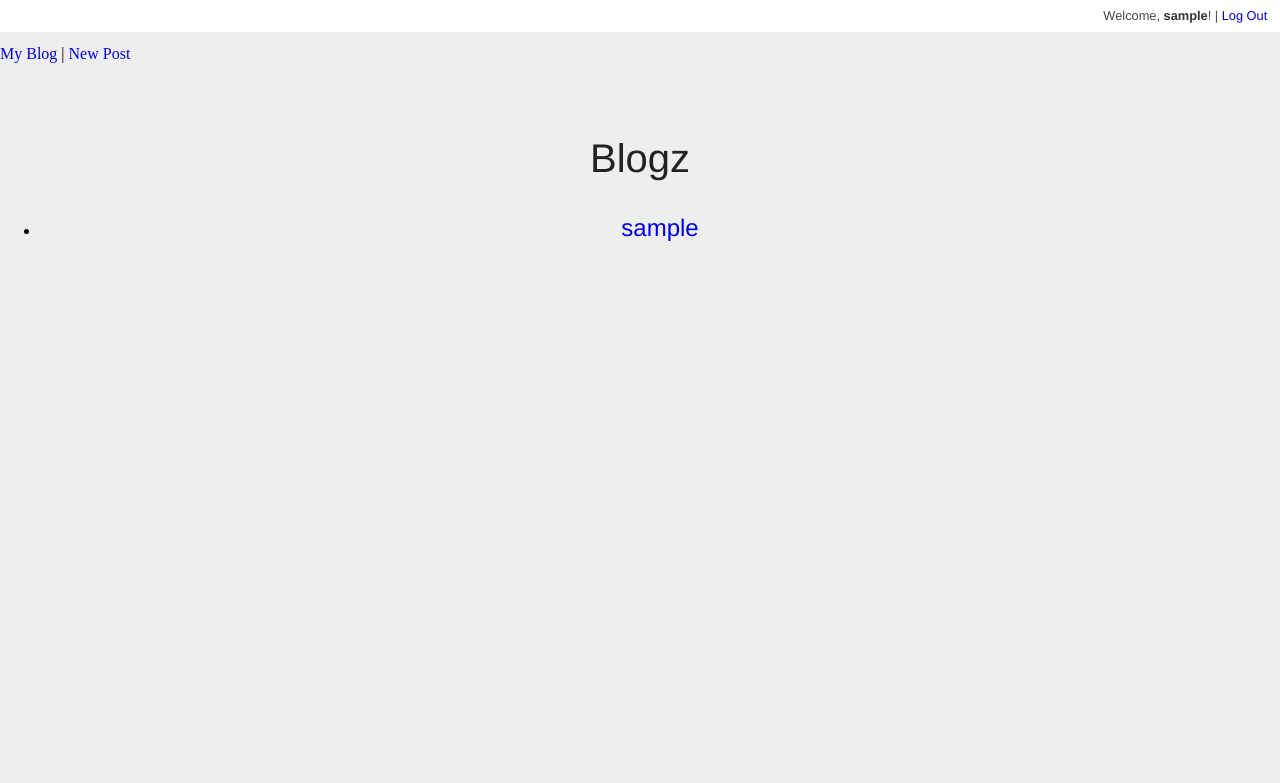
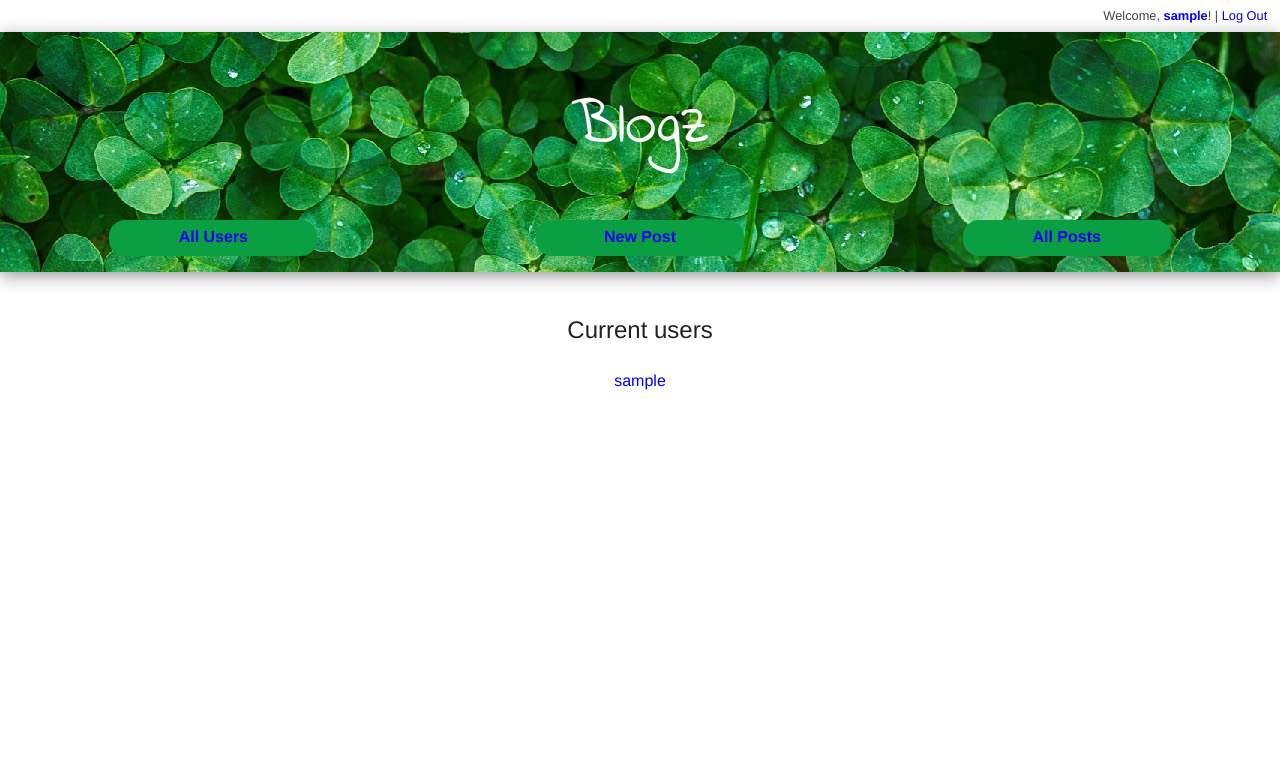
Before and after one commit to Wraenna/blogz, a Flask app: page / in a window 1280 px wide. Shown: the top 783 px of the page. Run offline with Flask 2, Linux system fonts and the light colour scheme; the visitor is signed in with stand-in values (Sample User, id 1); data comes from the database, SQL or seed files in the repository.

Commit message:
Fixed session issues on signup. Fixed bug w/ only 1 post showing for each user. More styles added.

```diff
--- a/main.py
+++ b/main.py
@@ -59,6 +59,7 @@ def require_login():
 @app.route("/logout")
 def logout():
     del session['username']
+    del session['id']
     return redirect("/")
 
 @app.route("/signup", methods=['POST', 'GET'])
@@ -108,6 +109,7 @@ def signup():
             db.session.add(new_user)
             db.session.commit()
             session['username'] = username
+            session['id'] = new_user.id
             return redirect("/newpost")
 
     return render_template("/signup.html", title="Sign Up")
@@ -127,6 +129,7 @@ def login():
         # and then redirect them to "/newpost"
         if user and user.password == password:
             session['username'] = username
+            session['id'] = user.id
             flash("Logged in")
             return redirect('/newpost')
 
@@ -145,7 +148,7 @@ def index():
     # Query for all the users
     users = User.query.all()
     # Render the template to display all the users
-    return render_template("index.html", title="Blogz", users=users)
+    return render_template("index.html", title="Current users", users=users)
 
 
 # Main route. This route renders the blog with all the entries.
@@ -166,9 +169,12 @@ def blog():
     # If it finds the user query parameter, it renders only posts from that author
     if user_id:
         # Pull in only posts made by the user matching the user id
-        posts = Post.query.filter_by(id=user_id).all()
+        posts = Post.query.filter_by(owner_id=user_id).all()
         # Render the template with the list of posts to iterate over
-        return render_template("blog.html", title="My Blog", posts=posts)
+        if len(posts) == 0:
+            return render_template("singleUser.html", title="No Posts Yet", posts=posts)
+        else:
+            return render_template("singleUser.html", title="{}'s Posts".format(posts[0].owner.username), posts=posts)
 
     # Query for all the posts.
     # Order them by pub_date in descending order (newest to oldest)
--- a/static/css/style.css
+++ b/static/css/style.css
@@ -4,13 +4,13 @@ html, body {
 }
 
 body {
-  background-color: #EEEEEE;
+  background-color: #FFFFFF;
 }
 
 #page_title {
   color: #222222;
-  font: 2.5em "Helvetica Neue", sans-serif;
-  font-weight: 100;
+  font: 1.5em "Helvetica Neue", sans-serif;
+  font-weight: 400;
   text-align: center;
   padding-top: 1em;
 
@@ -18,8 +18,8 @@ body {
 
 .indiv_post {
   color: #222222;
-  font: 1.5em "Helvetica Neue", sans-serif;
-  font-weight: 100;
+  font: 1.1em "Helvetica Neue", sans-serif;
+  font-weight: 400;
   text-align: center;
 
 }
@@ -72,11 +72,8 @@ nav {
   background-color: #FFFFFF;
   width: auto;
   height: 1.5em;
-  padding-left: 0.5em;
-  padding-right: 1em;
-  padding-top: 0em;
-  padding-bottom: 1em;
-  margin-bottom: 1em;
+  padding: 0em 1em 1em 0.5em;
+  box-shadow: 0em 10em 5em;
 }
 
 nav ul > li {
@@ -89,7 +86,67 @@ nav ul > li {
   font-weight: bold;
 }
 
-a {
+.splash {
+  background-image: url('/static/img/splash_bg.jpg');
+  background-color: #0b9f43;
+  width: auto;
+  height: 12em;
+  text-align: center;
+  padding-top: 3em;
+  box-shadow: 0em 0.25em 1em #999999;
+}
+
+h1 {
+  margin-top: 0;
+  font: 4em 'Indie Flower', cursive;
+  color: #FFFFFF;
+}
+
+.flex-container {
+  padding: 0;
+  margin: 0;
+  list-style: none;
+
+  display: -webkit-box;
+  display: -moz-box;
+  display: -ms-flexbox;
+  display: -webkit-flex;
+  display: flex;
+
+  -webkit-flex-flow: row wrap;
+  justify-content: space-around;
+}
+
+.flex-item {
+  background: #0b9f43;
+  padding: 0.5em;
+  width: 15%;
+  height: 1.25em;
+  margin-top: 0.25em;
+
+  line-height: 5em;
+  font: 1em "Helvetica Neue", sans-serif;
+  color: #FFFFFF;
+  font-weight: bold;
+  text-align: center;
+  border-radius: 1em / 1em;
+}
+
+.user-flex-item {
+  padding: 0.5em;
+  width: 30%;
+  height: 1.25em;
+  font: 1em "Helvetica Neue", sans-serif;
+  color: #000000;
+  text-align: center;
+
+}
+
+.flex-item a:visited {
+  color: #FFFFFF;
+}
+
+a, .flex-item a {
   text-decoration: none;
 }
 
@@ -97,12 +154,16 @@ a:visited {
   color: #333333;
 }
 
-a:hover {
-  color: #888888;
+a:hover, .flex-item a:hover {
+  color: #79d74d;
 }
 
 p {
-  font: 1em "Helvetica Neue", sans-serif;
-  margin-left: 1em;
-  margin-right: 1em;
+  font: 0.9em "Helvetica Neue", sans-serif;
+  margin: 0.5em 0.5em 0em 0.25em;
 }
+
+.tagline {
+  font: 0.75em "Helvetica Neue", sans-serif;
+
+}
--- a/templates/base.html
+++ b/templates/base.html
@@ -1,25 +1,34 @@
 <!doctype html>
 <html>
     <head>
+      <!-- The first link is to my stylesheet; the second is to the Indie Flower font -->
         <link rel="stylesheet" type="text/css" href="{{ url_for('static',filename='css/style.css') }}" />
+        <link href="https://fonts.googleapis.com/css?family=Indie+Flower" rel="stylesheet">
         <title>{{title}}</title>
     </head>
 <body>
   <header>
+    <!-- This block will contain only navigation for all pages -->
+    <!-- I've made it a snippet to make the base a little neater -->
     {% block navigation %}
     {% endblock %}
   </header>
   <main>
-    <div>
-        <a href="blog">My Blog</a> | <a href="newpost">New Post</a>
+    <!-- This could probably be partialed out like the nav -->
+    <div class="splash">
+      <h1>Blogz</h1>
+      <ul class="flex-container">
+        <li class="flex-item"><a href="/">All Users</a></li>
+        <li class="flex-item"><a href="newpost">New Post</a></li>
+        <li class="flex-item"><a href="blog">All Posts</a></li>
+      </ul>
     </div>
-    <!-- <div>
-        <a href="login">Log In</a> | <a href="signup">Sign Up</a> | <a href="./logout">Log Out</a>
-    </div> -->
+    <!-- Primary block content goes here -->
 
     {% block content %}
     {% endblock %}
 
+    <!-- Error messages and success messages load here -->
     {% with messages = get_flashed_messages(with_categories=True) %}
       <ul>
         {% for category,message in messages %}
--- a/templates/blog.html
+++ b/templates/blog.html
@@ -10,11 +10,11 @@
 
 {% for post in posts %}
   {% if title == "My Blog": %}
-  <h2 class="indiv_post"><a href="./blog?id={{ post.id }}">{{ post.title }}</a></h2>
+  <h3 class="indiv_post"><a href="./blog?id={{ post.id }}">{{ post.title }}</a></h3>
   {% endif %}
   <p>{{ post.body }}</p>
   <hr />
-  <p>written by <a href="./blog?user={{ post.owner.id }}">{{ post.owner.username }}</a></p>
+  <p class="tagline">written by <a href="./blog?user={{ post.owner.id }}">{{ post.owner.username }}</a></p>
 {% endfor %}
 
 {% endblock %}
--- a/templates/index.html
+++ b/templates/index.html
@@ -8,9 +8,9 @@
 <p>No users yet</p>
 {% endif %}
 
-<ul>
+<ul class="flex-container">
 {% for user in users %}
-  <li><h2 class="indiv_post"><a href="./blog?user={{ user.id }}">{{ user.username }}</a></h2></li>
+  <li class="user-flex-item"><a href="./blog?user={{ user.id }}">{{ user.username }}</a></li>
 {% endfor %}
 </ul>
 
--- a/templates/partials/navigation.html
+++ b/templates/partials/navigation.html
@@ -1,7 +1,7 @@
 <nav>
   <ul>
-    {% if 'username' in session %}
-    <li>Welcome, <a href="" id="current_user">{{ session.username }}</a>! |
+    {% if 'username' in session and 'id' in session %}
+    <li>Welcome, <a href="./blog?user={{ session.id }}" id="current_user">{{ session.username }}</a>! |
     </li>
     <li>
       <a href="./logout">Log Out</a>
```
Also changed, not shown: templates/singleUser.html (+18 -0 lines), static/img/splash_bg.jpg (added), 1 other file.
